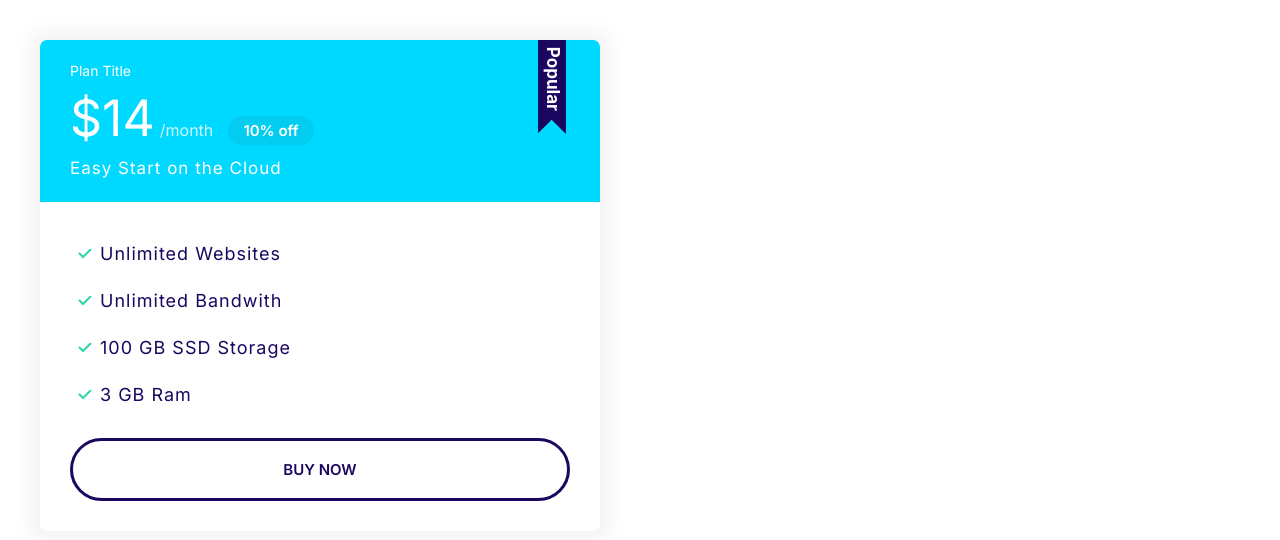
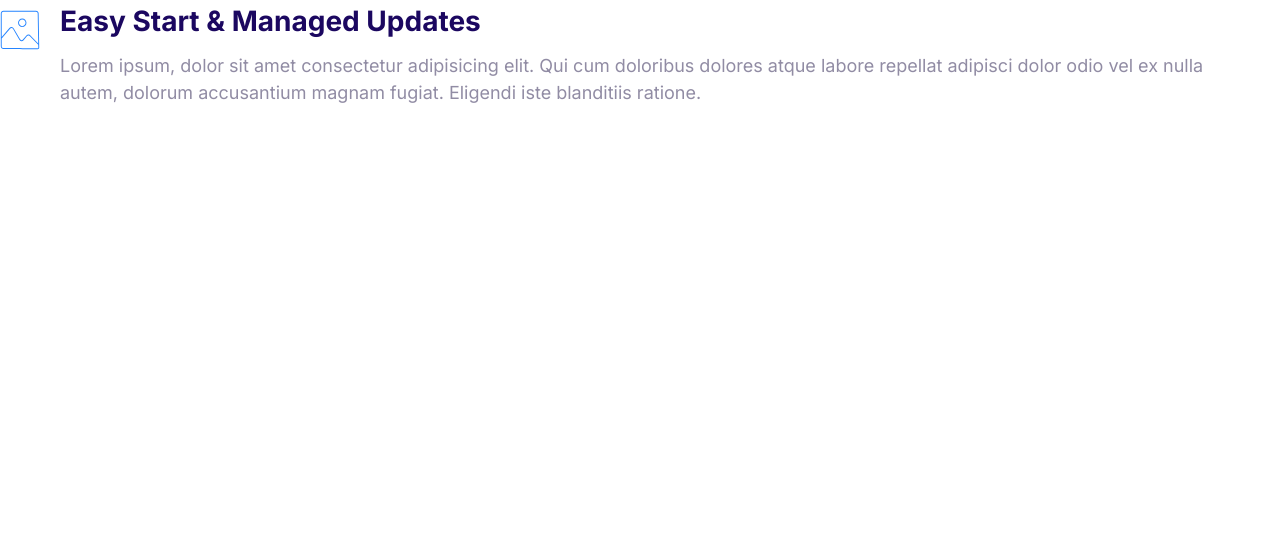
Before and after one commit to dead-alchemy/code-with-mosh-2021, a plain HTML site: page html5-css3-3/index.html in a window 1280 px wide. Drawn offline with Linux system fonts and the light colour scheme.

Commit message:
media component

```diff
--- a/html5-css3-3/css/styles.css
+++ b/html5-css3-3/css/styles.css
@@ -374,3 +374,20 @@ a {
 		font-size: 1.7rem;
 	}
 }
+
+/* media */
+.media {
+	display: flex;
+}
+
+.media__title {
+	margin-top: 0;
+}
+
+.media__body {
+	margin: 0 2rem;
+}
+
+.media__image {
+	margin-top: 1rem;
+}
--- a/html5-css3-3/index.html
+++ b/html5-css3-3/index.html
@@ -15,32 +15,20 @@
 		<title>Moshified</title>
 	</head>
 	<body>
-		<div style="width: 50%; padding: 4rem">
-			<div class="plan plan--popular">
-				<div class="card card--secondary">
-					<header class="card__header">
-						<h3 class="plan__name">Plan Title</h3>
-						<span class="plan__price">$14</span>
-						<span class="plan__billing-cycle">/month</span>
-						<span class="badge badge--secondary badge--small"
-							>10% off</span
-						>
-						<span class="plan__description"
-							>Easy Start on the Cloud</span
-						>
-					</header>
-					<div class="card__body">
-						<ul class="list list--tick">
-							<li class="list__item">Unlimited Websites</li>
-							<li class="list__item">Unlimited Bandwith</li>
-							<li class="list__item">100 GB SSD Storage</li>
-							<li class="list__item">3 GB Ram</li>
-						</ul>
-						<button class="btn btn--outlined btn--block">
-							Buy Now
-						</button>
-					</div>
-				</div>
+		<div class="media">
+			<div class="media__image">
+				<svg class="icon icon--primary">
+					<use xlink:href="images/sprite.svg#snap"></use>
+				</svg>
+			</div>
+			<div class="media__body">
+				<h3 class="media__title">Easy Start & Managed Updates</h3>
+				<p>
+					Lorem ipsum, dolor sit amet consectetur adipisicing elit.
+					Qui cum doloribus dolores atque labore repellat adipisci
+					dolor odio vel ex nulla autem, dolorum accusantium magnam
+					fugiat. Eligendi iste blanditiis ratione.
+				</p>
 			</div>
 		</div>
 	</body>
```
Also changed, not shown: html5-css3-3/components/media.html (added, +16 -0 lines).
